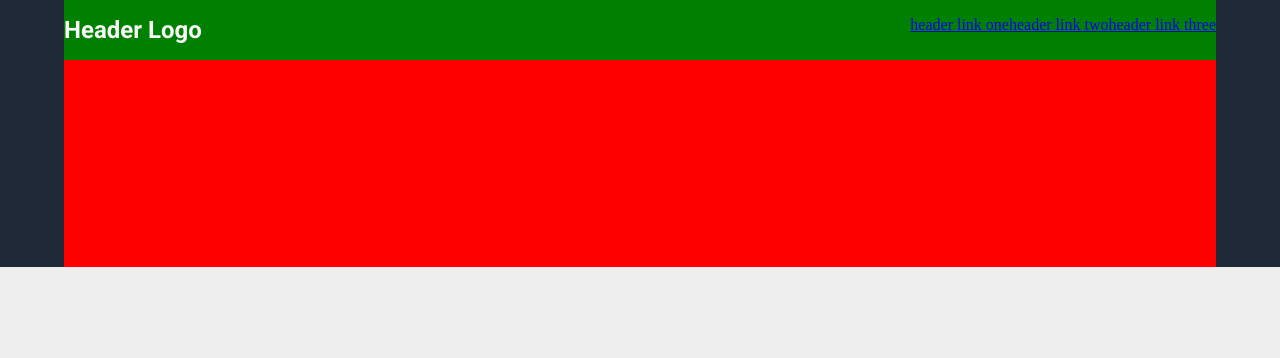
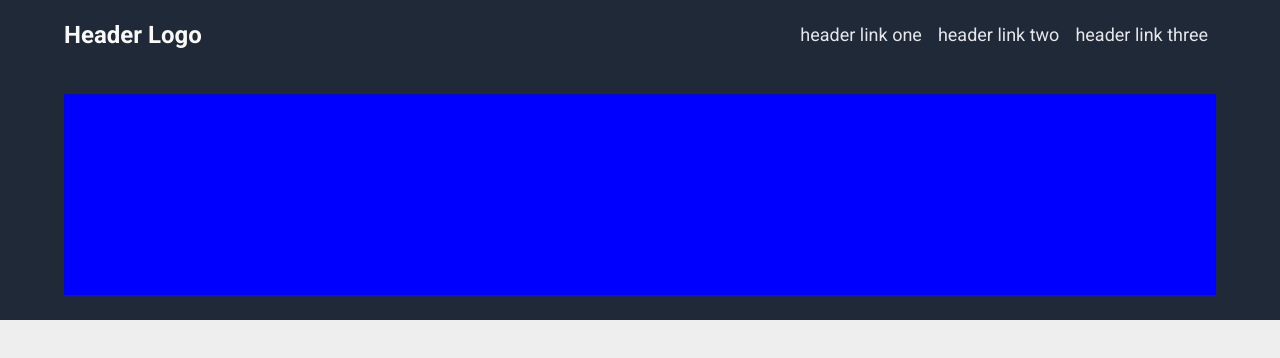
Before and after one commit to rAlprazolam/Project-Landing-Page, a plain HTML site: page index.html in a window 1280 px wide. Drawn offline with Linux system fonts and the light colour scheme.

Commit message:
Style the header and navigation

```diff
--- a/index.html
+++ b/index.html
@@ -22,7 +22,9 @@
                     </ul>
                 </nav>
             </div>
-            <div class="preview"></div>
+            <div class="preview">
+                <div class="inner"></div>
+            </div>
         </header>
         <div id="main">
             <div class="card-box"></div>
--- a/style.css
+++ b/style.css
@@ -14,12 +14,12 @@ body {
 
 header {
     background-color: #1F2937;
-    flex: 1;
+    flex: 2;
 }
 
 #main {
     background-color: #eee;
-    flex: 2;
+    flex: 3;
 
     display: flex;
     flex-direction: column;
@@ -55,7 +55,12 @@ header {
     display: flex;
     justify-content: space-between;
     color: #f9faf8;
-    background-color: green;
+}
+
+.logo {
+    display: flex;
+    flex-direction: column;
+    justify-content: center;
 }
 
 .logo h1 {
@@ -64,12 +69,34 @@ header {
     font-weight: bold;
 }
 
+/*Navigation*/
 nav ul {
     display: flex;
     list-style: none;
 }
 
+nav ul li {
+    display: inline-block;
+    padding: 8px;
+}
+
+li a {
+    text-decoration: none;
+    color: #e5e7eb;
+    font-family: "Roboto", sans-serif;
+    font-size: 18px;
+}
+
+/*Preview*/
 .preview {
     flex: 12;
-    background-color: red;
+
+    display: flex;
+    align-items: center;
 }
+
+.preview .inner {
+    flex: 1;
+    height: 80%;
+    background-color: blue;
+}
```
